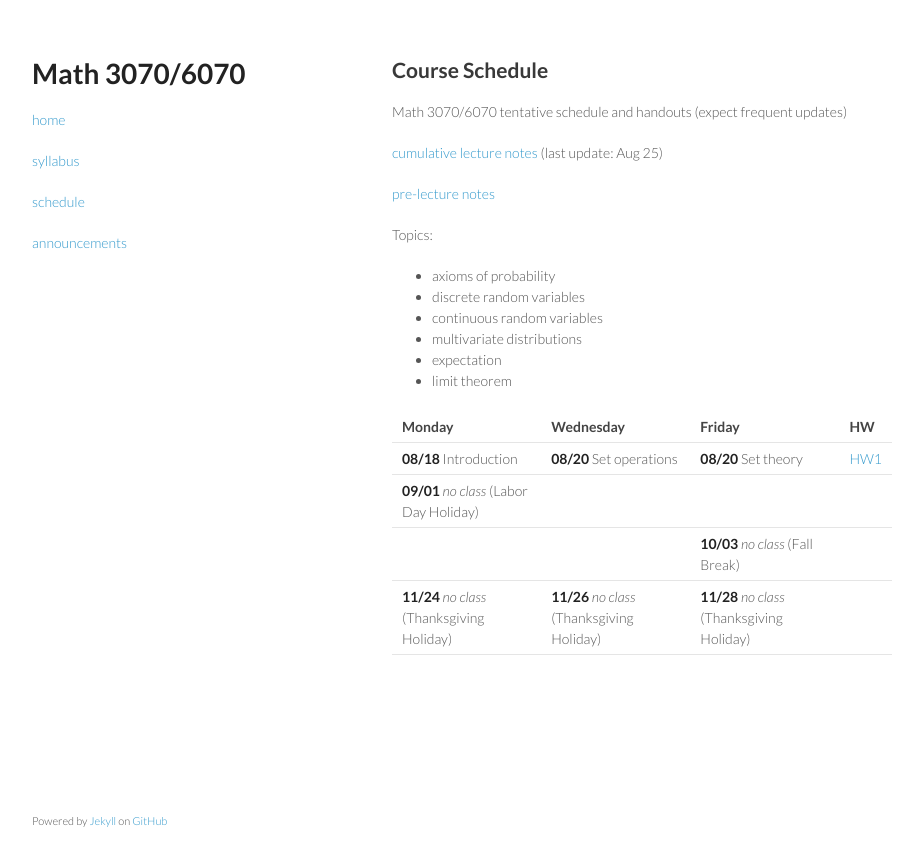
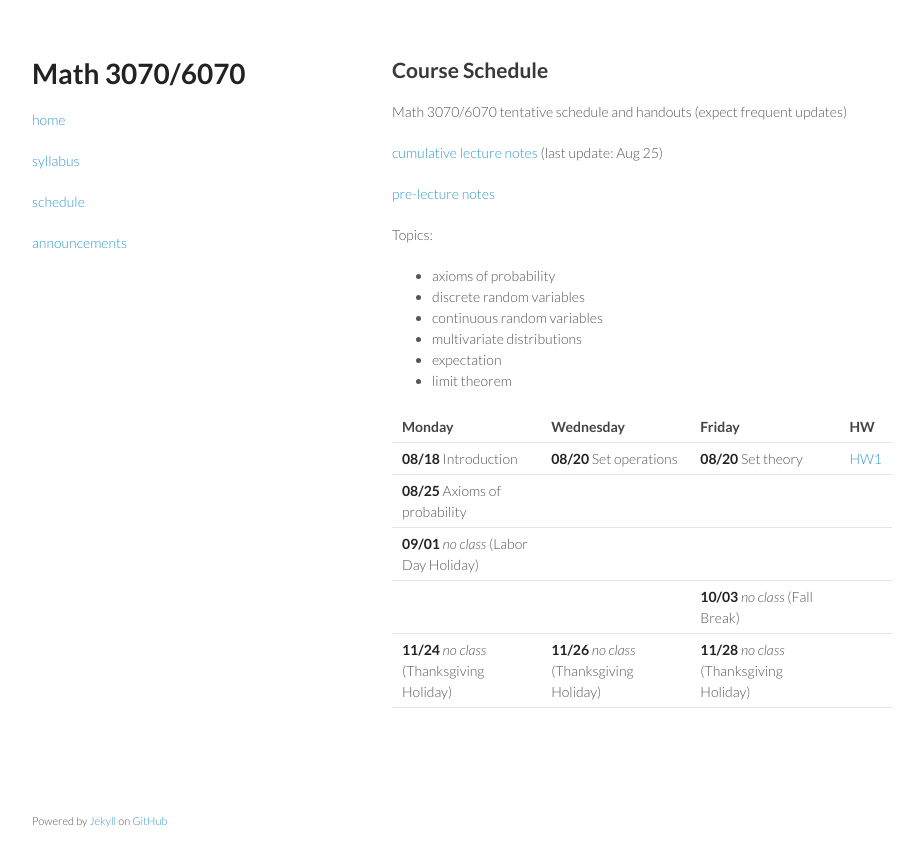
Before and after one commit to tulane-math-3070/2025Fall, a Jekyll site: the page built from schedule/schedule.md, in a window 1280 px wide. Shown: the top 866 px of the page, without its empty margins (178-1101 px from the left). Built offline with Jekyll 4.4.1, drawn with Linux system fonts in a browser that asks for light colours.

Commit message:
add 0825 notes

```diff
--- a/schedule/schedule.md
+++ b/schedule/schedule.md
@@ -27,6 +27,7 @@ Topics:
 | Monday | Wednesday | Friday | HW |
 |:-----------|:-----------|:------------|:---|
 | **08/18** Introduction | **08/20** Set operations   | **08/20** Set theory  | [HW1](../HW/HW1/HW1.pdf) |
+| **08/25** Axioms of probability | | | |
 | **09/01** _no class_ (Labor Day Holiday) | | | |
 | | | **10/03** _no class_ (Fall Break) | |
 | **11/24** _no class_ (Thanksgiving Holiday) | **11/26**  _no class_ (Thanksgiving Holiday) | **11/28**  _no class_ (Thanksgiving Holiday) | |
```
Also changed, not shown: 2 other files.
